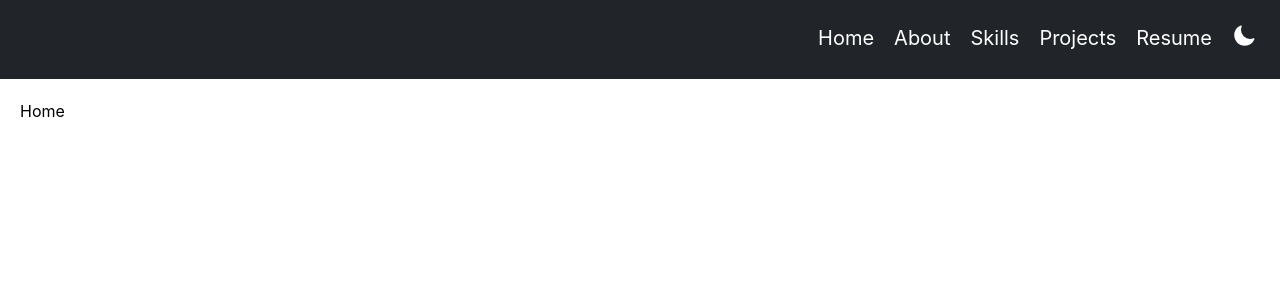
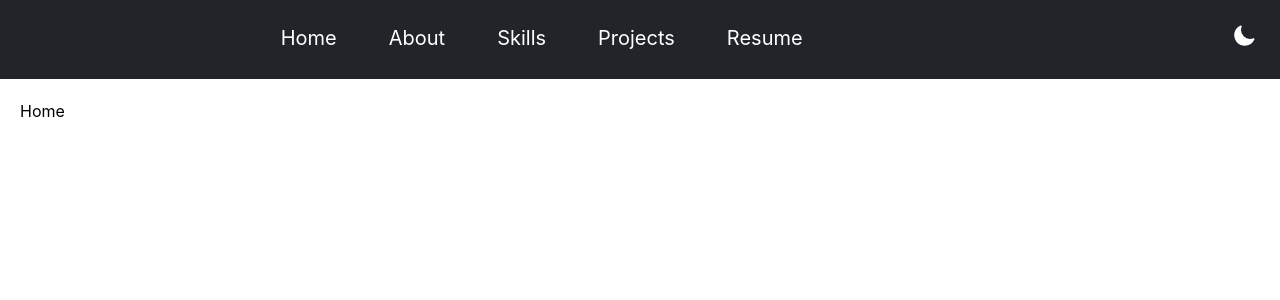
Before and after one commit to PrgDominique/Portfolio, a Next.js app: page / in a window 1280 px wide. Shown: the top 300 px of the page. Built offline with nearby package versions, Linux system fonts and the light colour scheme.

Commit message:
changed flex into grid

```diff
--- a/src/components/Navbar.tsx
+++ b/src/components/Navbar.tsx
@@ -12,7 +12,8 @@ const Navbar = () => {
 
   return (
     <div className='bg-[#212529] p-6'>
-      <div className='flex md:justify-end gap-5 text-white text-xl'>
+      <div className='grid grid-cols-3 gap-8 text-white text-xl'>
+        <div className='flex justify-end col-span-2'>
           <ul className='flex gap-5'>
             <li>
               <ListItem
@@ -49,10 +50,11 @@ const Navbar = () => {
                 active={currentPathname === '/resume'}
               />
             </li>
-          <li>
+          </ul>
+        </div>
+        <div className='flex justify-end'>
           <ToggleButton colorMode={colorMode} toggleColor={toggleColor} />
-          </li>
-        </ul>
+        </div>
       </div>
     </div>
   )
--- a/src/components/ui/navbar/ListItem.tsx
+++ b/src/components/ui/navbar/ListItem.tsx
@@ -7,8 +7,8 @@ export const ListItem = ({ href, name, active }: any) => {
         href={href}
         className={
           active
-            ? 'hover:text-slate-700 text-slate-700 font-bold'
-            : 'hover:text-slate-700'
+            ? 'hover:text-slate-700 text-slate-700 font-bold mr-8'
+            : 'hover:text-slate-700 mr-8'
         }
       >
         {name}
```
Lines whose indentation alone changed are shown as unchanged.
